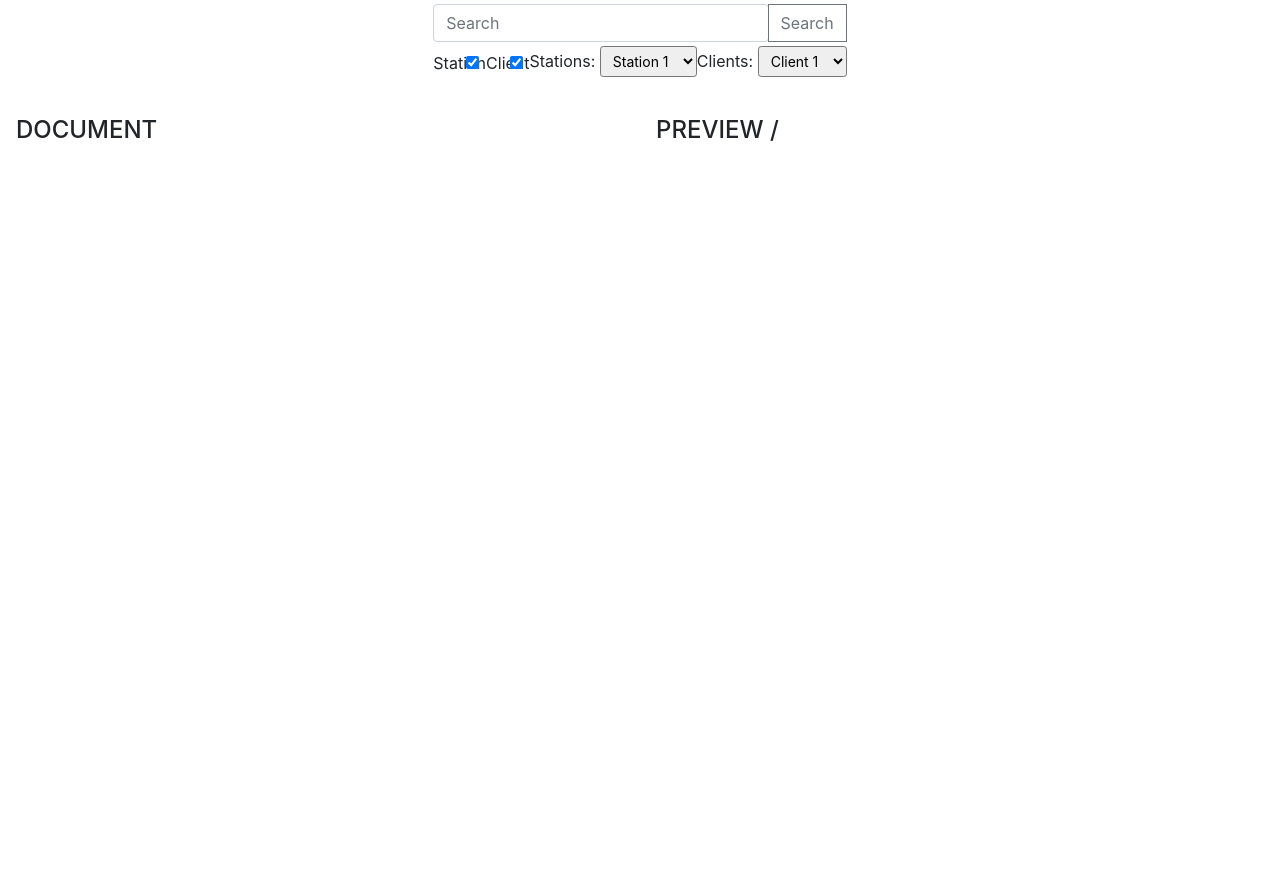
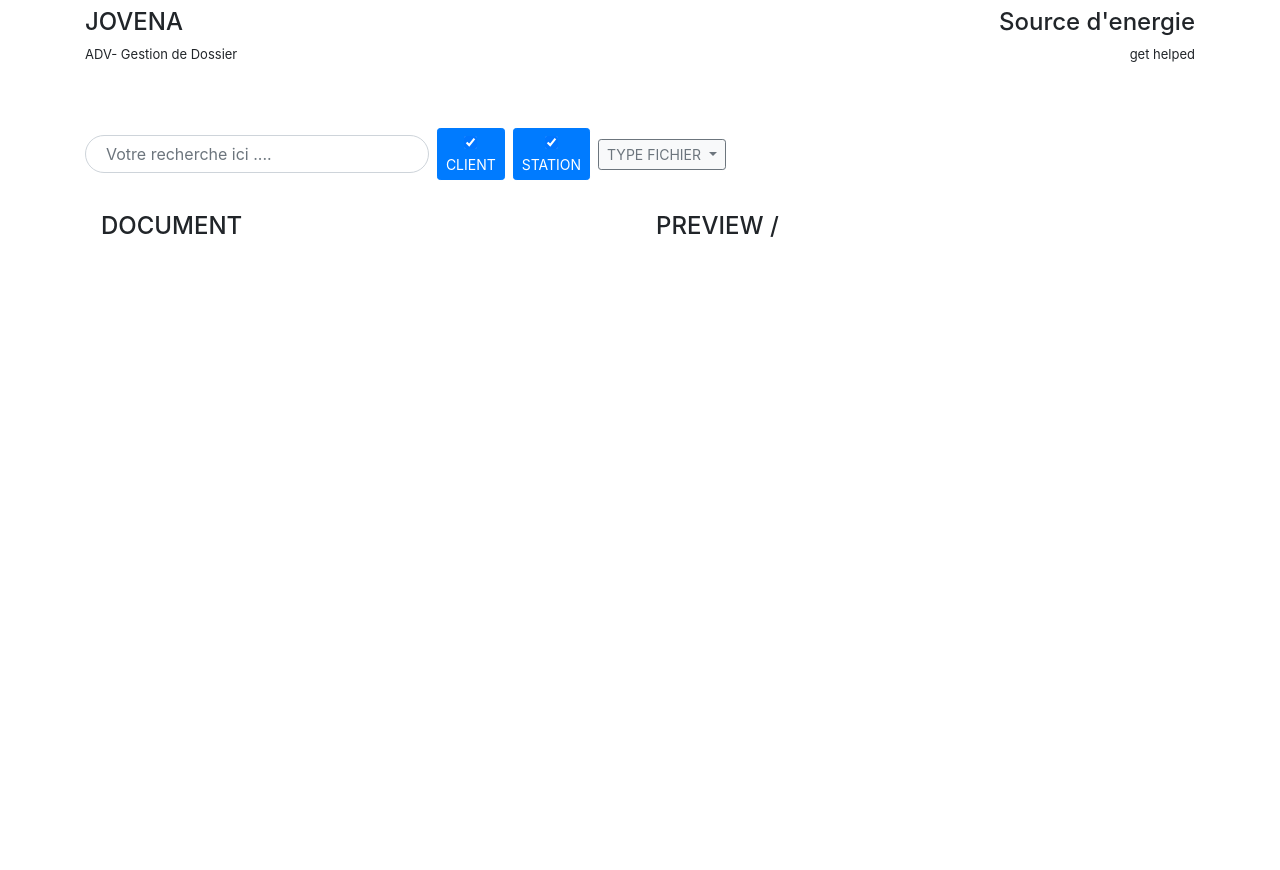
Before and after one commit to harivonyR/pyckle_file_search_engine, a FastAPI app: page /search in a window 1280 px wide. Shown: the top 870 px of the page. Before the commit the page ends 141 px from the top, so only its background shows below. Run offline with FastAPI, Linux system fonts and the light colour scheme; some libraries are stand-ins or nearby versions.

Commit message:
ADD head + search bar, nxt edit look

```diff
--- a/static/css/result.css
+++ b/static/css/result.css
@@ -37,27 +37,3 @@ ul {
 #doc-name{
     font-size: medium !important;
 }
-
-.search-container {
-
-}
-.search-bar {
-    display: flex;
-    border: 1px solid #dfe1e5;
-    border-radius: 24px;
-    padding: 5px 15px;
-    box-shadow: none;
-    height: 44px;
-    width: 100%;
-}
-.search-bar input {
-    flex: 1;
-    border: none;
-    outline: none;
-}
-.search-bar button {
-    border: none;
-    background: none;
-    outline: none;
-    cursor: pointer;
-}
--- a/templates/result.html
+++ b/templates/result.html
@@ -1,5 +1,6 @@
 <!DOCTYPE html>
 <html lang="en">
+
 <head>
     <meta charset="UTF-8">
     <meta name="viewport" content="width=device-width, initial-scale=1.0">
@@ -7,15 +8,95 @@
     <link href="https://stackpath.bootstrapcdn.com/bootstrap/4.5.2/css/bootstrap.min.css" rel="stylesheet">
 
     <title>Search Results</title>
+    <style>
+        .search-bar {
+            display: flex;
+            align-items: center;
+        }
+
+        .search-input {
+            flex: 1;
+            border-radius: 25px;
+            padding-left: 20px;
+            padding-right: 40px;
+            /* To make space for the icon */
+        }
+
+        .search-icon {
+            position: absolute;
+            right: 15px;
+            color: #999;
+            top: 50%;
+            transform: translateY(-50%);
+        }
+
+        .search-input-container {
+            position: relative;
+            width: 70%;
+        }
+
+        .btn-toggle-group {
+            margin-left: 10px;
+        }
+
+        .btn-outline-primary.active {
+            background-color: #007bff;
+            color: white;
+        }
+
+        @media (max-width: 1200px) {
+            .btn label input[type="checkbox"] {
+                display: none;
+            }
+        }
+    </style>
 </head>
+
 <body>
-    <div class="search-container d-flex justify-content-center align-self-center" style="height: 100px;">
-        <form id="search-form" class="d-flex" method="post" enctype="application/x-www-form-urlencoded">
-            <div class="d-flex flex-column align-self-center mb-3">
-                <div class="input-group mb-1">
-                    <input type="text" class="input-group rounded form-control" style="width: 300px;" id="search_string" name="search_string" placeholder="Search" value="{{search_string}}">
-                    <div class="input-group-append">
-                        <button class="btn btn-outline-secondary" type="submit">Search</button>
+
+    <div class="container mt-2 mb-3">
+        <div class="mb-5 ">
+            <div class="d-flex justify-content-between">
+                <div class="h4">JOVENA</div>
+                <div class="h4">Source d'energie</div>
+            </div>
+            <div class="d-flex justify-content-between">
+                <p style="font-size: small;">ADV- Gestion de Dossier</p>
+                <p style="font-size: small;">get helped</p>
+            </div>
+        </div>
+
+        <form form id="search-form" class="d-flex" method="post" enctype="application/x-www-form-urlencoded">
+            <div class="search-bar d-flex align-items-center justify-content-start mb-3">
+
+                <div class="search-input-container">
+                    <input type="text" id="search_string" name="search_string" value="{{search_string}}"
+                        class="form-control search-input" placeholder="Votre recherche ici ....">
+                    <i class="fa fa-search search-icon"></i>
+                </div>
+
+
+                <div class="d-flex align-items-center">
+                    <div class="btn btn-outline-primary ml-2 btn-sm">
+                        <label class="mb-0">
+                            <input type="checkbox" autocomplete="off" checked> CLIENT
+                        </label>
+                    </div>
+                    <div class="btn btn-outline-primary ml-2 btn-sm">
+                        <label class="mb-0">
+                            <input type="checkbox" autocomplete="off" checked> STATION
+                        </label>
+                    </div>
+                    <div class="dropdown">
+                        <button class="btn btn-light btn-outline-secondary dropdown-toggle btn-sm ml-2" type="button"
+                            id="dropdownMenuButton" data-toggle="dropdown" aria-haspopup="true" aria-expanded="false">
+                            TYPE FICHIER
+                        </button>
+                        <div class="dropdown-menu" aria-labelledby="dropdownMenuButton">
+                            <a class="dropdown-item" href="#">Action</a>
+                            <a class="dropdown-item" href="#">Another action</a>
+                            <a class="dropdown-item" href="#">Something else here</a>
+                        </div>
                     </div>
                     <div id="loading-spinner" class="d-none">
                         <div class="spinner-border" role="status">
@@ -23,36 +104,8 @@
                         </div>
                     </div>
                 </div>
-                <div class="d-flex flex-row">
-                    <div class="d-flex align-self-center">
-                        <div>
-                            <label for="station" class="form-check-label">Station</label>
-                            <input type="checkbox" id="station" class="form-check-input" name="filter_type" value="station" checked>
-                        </div>
-                        <div>
-                            <label for="client" class="form-check-label">Client</label>
-                            <input type="checkbox" class="form-check-input" id="client" name="filter_type" value="client" checked>
-                        </div>
-                    </div>
-                    <div>
-                        <label for="stations_dropdown">Stations:</label>
-                        <select id="stations_dropdown" class="d-form-control form-control-sm" name="stations_dropdown">
-                            <option value="station1">Station 1</option>
-                            <option value="station2">Station 2</option>
-                        </select>
-                    </div>
-                    <div>
-                        <label for="clients_dropdown">Clients:</label>
-                        <select id="clients_dropdown" class="d-form-control form-control-sm" name="clients_dropdown">
-                            <option value="client1">Client 1</option>
-                            <option value="client2">Client 2</option>
-                        </select>
-                    </div>
-                </div>
             </div>
         </form>
-    </div>
-
         <div class="container-fluid">
             <div class="row">
                 <div id="file-list" class="col-md-6 p-3">
@@ -64,7 +117,9 @@
                 </div>
                 <div id="preview" class="col-md-6 p-3" style="position: sticky; top: 20px;">
                     <div class="d-flex align-items-center">
-                    <div><h4>PREVIEW /</h4></div>
+                        <div>
+                            <h4>PREVIEW /</h4>
+                        </div>
                         <div id="doc-name"></div>
                     </div>
                     <div class="sticky-top">
@@ -73,6 +128,34 @@
                 </div>
             </div>
         </div>
+    </div>
+
+
+
+    <script src="https://code.jquery.com/jquery-3.5.1.min.js"></script>
+    <script src="https://cdn.jsdelivr.net/npm/@popperjs/core@2.9.2/dist/umd/popper.min.js"></script>
+    <script src="https://stackpath.bootstrapcdn.com/bootstrap/4.5.2/js/bootstrap.min.js"></script>
+    <script>
+        $(document).ready(function () {
+            $('input[type="checkbox"]').each(function () {
+                var $checkbox = $(this);
+                var $btn = $checkbox.closest('.btn');
+
+                if ($checkbox.is(':checked')) {
+                    $btn.addClass('active');
+                }
+
+                $checkbox.change(function () {
+                    if ($checkbox.is(':checked')) {
+                        $btn.addClass('active');
+                    } else {
+                        $btn.removeClass('active');
+                    }
+                });
+            });
+        });
+    </script>
+
 
     <script src="https://code.jquery.com/jquery-3.5.1.slim.min.js"></script>
     <script src="https://cdn.jsdelivr.net/npm/@popperjs/core@2.9.2/dist/umd/popper.min.js"></script>
@@ -80,12 +163,12 @@
     <script async>
         console.log('js [OK]')
 
-        document.addEventListener("DOMContentLoaded", function() {
+        document.addEventListener("DOMContentLoaded", function () {
             console.log("> result.js [ok]")
             const form = document.getElementById("search-form");
             const loadingSpinner = document.getElementById("loading-spinner");
 
-            form.addEventListener("submit", function(event) {
+            form.addEventListener("submit", function (event) {
                 event.preventDefault();
                 loadingSpinner.classList.remove("d-none");
 
@@ -107,7 +190,7 @@
                         const links = document.querySelectorAll("#file-list a");
 
                         links.forEach(link => {
-                        link.addEventListener("click", function(event) {
+                            link.addEventListener("click", function (event) {
                                 console.log("> prevent default [ok]");
                                 event.preventDefault();
                                 const url = link.getAttribute("href");
@@ -138,7 +221,6 @@
             });
         });</script>
 
+</body>
 
-    </script>
-</body>
 </html>
```
Lines whose indentation alone changed are shown as unchanged.
